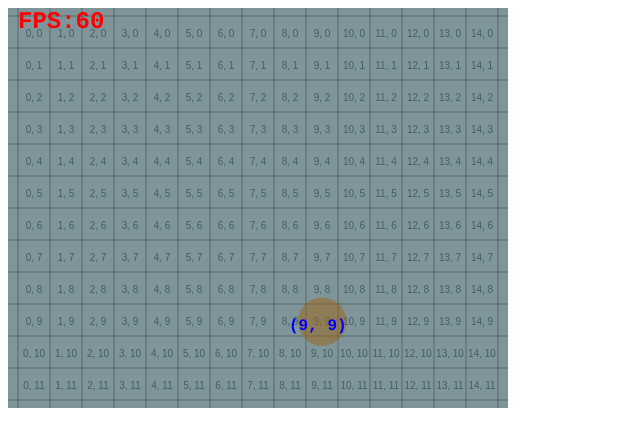
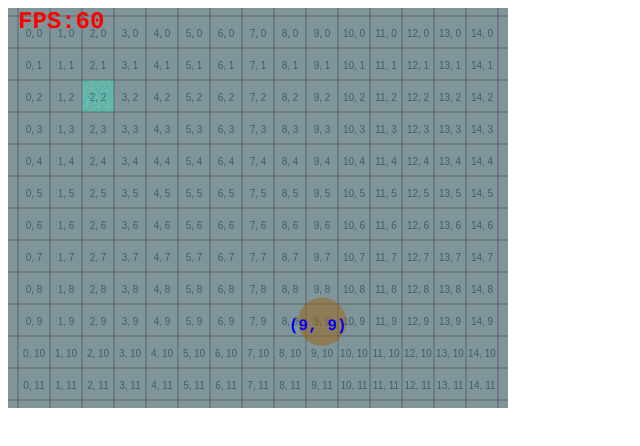
Before and after one commit to gghg1989/JS-TD, a plain HTML site: page index.html in a window 1280 px wide. Shown: the full height of the page, 0-640 px from the left. Drawn offline with Linux system fonts and the light colour scheme.

Commit message:
Add image load example

```diff
--- a/index.html
+++ b/index.html
@@ -2,8 +2,8 @@
 <html>
 	<head>
 		<title>JSTD</title>
+		<script src="src/SpriteSheet.js"></script>
 		<script src="src/main.js"></script>
-		<script src="src/SpriteSheet.js"></script>
 	</head>
 	<body>
 		<canvas id="canvas"></canvas>
--- a/src/main.js
+++ b/src/main.js
@@ -12,9 +12,19 @@ var yStart = (CANVAS_HEIGHT - (GRID_SIZE * hn)) / 2;
 var canvas, ctx, ball;
 
 var imageAsset = {
-	res: "assets/auto-tiles.png"
+	autoTiles: "assets/auto-tiles.png"
 };
 
+var sprites = {
+	grass : {
+		source: "autoTiles",
+		sx: 0,
+		sy: 0,
+		w: 32,
+		h: 32,
+		frames: 0
+	}
+};
 // Debug switch
 var showFPS = true;
 var showGrid = true;
@@ -28,14 +38,17 @@ function init() {
 	ctx = canvas.getContext('2d');
 
 	ball = new Ball();
-
-	render();
+	SpriteSheet.load(imageAsset, sprites, function(){
+		console.log("Images loaded.");
+		render();
+	});
 	// SpriteSheet.load(imageAsset.res, )
 }
 
 function render(time) {
 	requestAnimationFrame(render);
 	cleanBackground();
+	SpriteSheet.draw(ctx, 'grass', 64+xStart, 64+yStart, 0);
 	if (showGrid) {
 		drawGrid();
 		getCurrentTileID();
```
